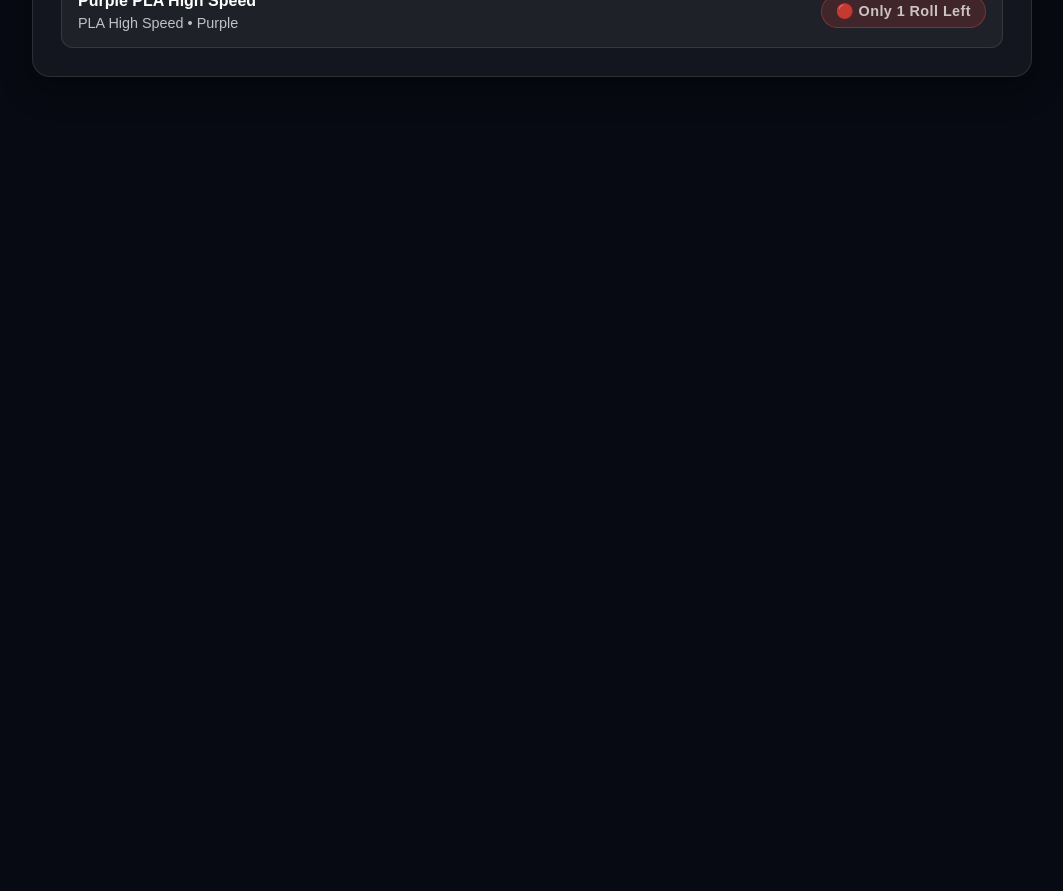
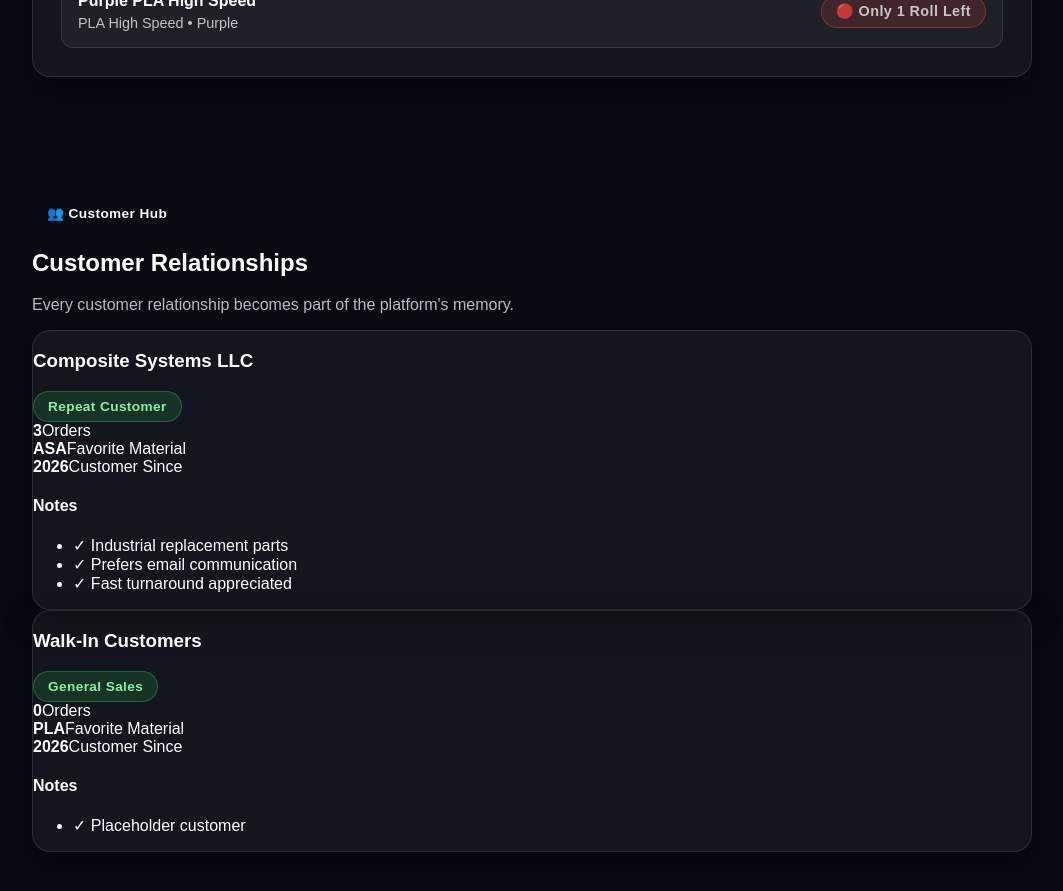
Before and after one commit to jnc3designs/jnc3designs-website, a Next.js app in the folder jnc3designs-premium/: page /operations in a window 1280 px wide. Shown: the part 2200-3091 px from the top of the page, without its empty margins (108-1171 px from the left). Before the commit the page ends 2337 px from the top, so only its background shows below. Built offline with nearby package versions, Linux system fonts and the light colour scheme.

Commit message:
Update page.js

```diff
--- a/jnc3designs-premium/app/operations/page.js
+++ b/jnc3designs-premium/app/operations/page.js
@@ -2,6 +2,7 @@ import Badge from "../../components/Badge";
 import InventorySummary from "../../components/InventorySummary";
 import JNCCard from "../../components/JNCCard";
 import DailyBrief from "../../components/DailyBrief";
+import CustomerHub from "../../components/CustomerHub";
 
 export default function OperationsPage() {
   return (
@@ -72,6 +73,7 @@ export default function OperationsPage() {
 
 <DailyBrief />
       <InventorySummary />
+                <CustomerHub />
     </main>
   );
 }
```
